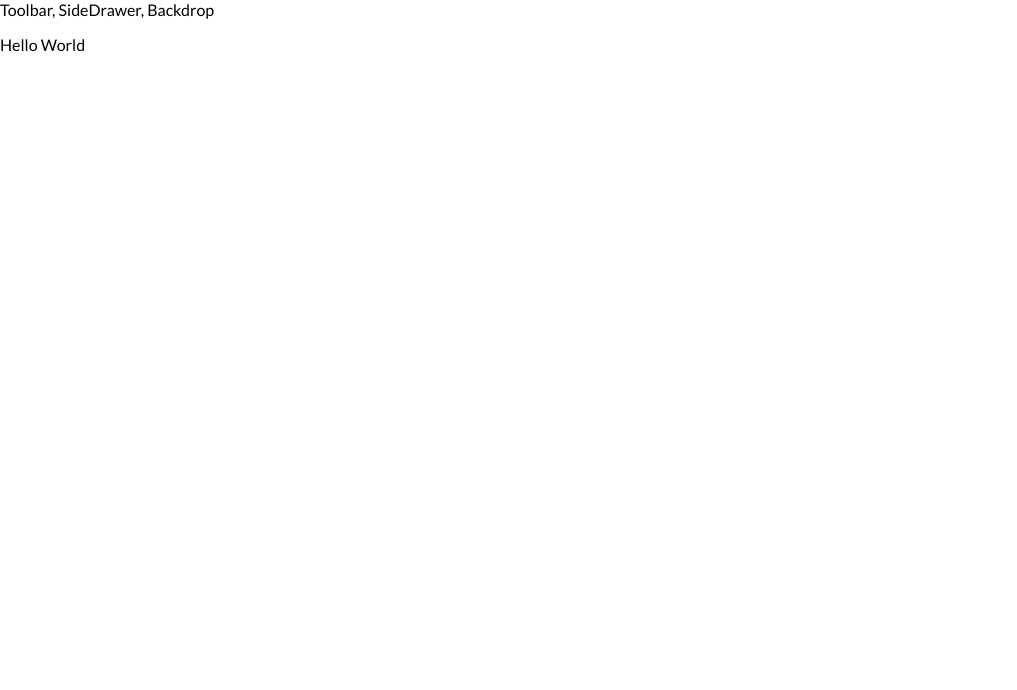
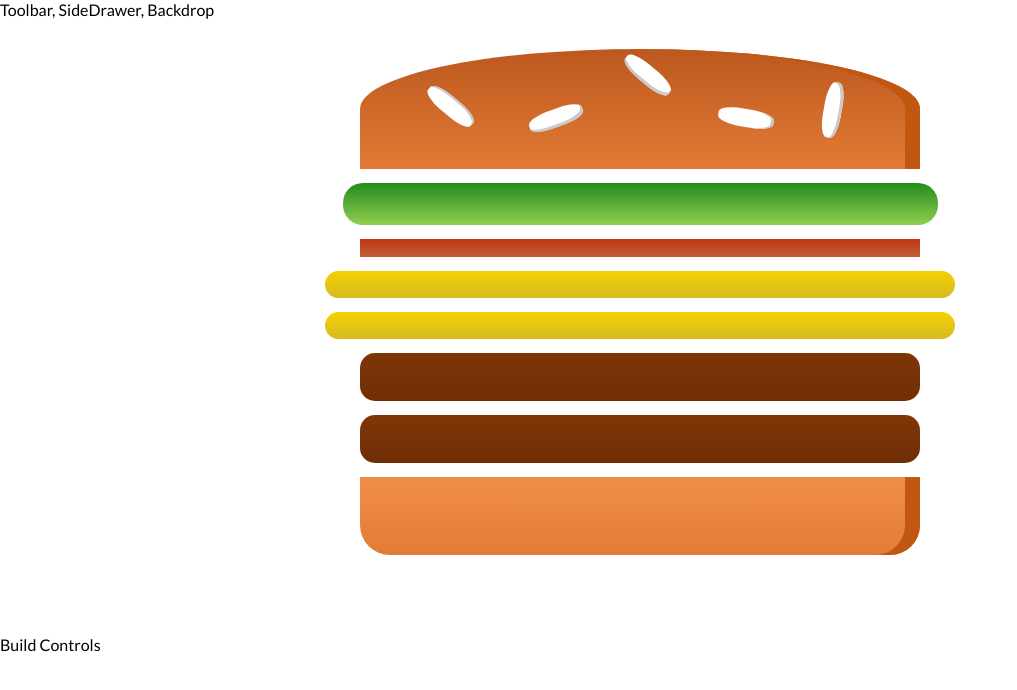
Before and after one commit to enguyen807/BurgerBuilder, a React app: page / in a window 1280 px wide. Shown: the top 690 px of the page, without its empty margins (0-1017 px from the left). Built offline with nearby package versions, Linux system fonts and the light colour scheme.

Commit message:
Add burger ingredients

```diff
--- a/package.json
+++ b/package.json
@@ -30,6 +30,7 @@
     "postcss-flexbugs-fixes": "3.2.0",
     "postcss-loader": "2.0.6",
     "promise": "8.0.1",
+    "prop-types": "^15.7.2",
     "react": "^16.10.0",
     "react-dev-utils": "^4.0.1",
     "react-dom": "^16.10.0",
--- a/src/App.js
+++ b/src/App.js
@@ -1,13 +1,14 @@
 import React, { Component } from "react";
 
 import Layout from "./components/Layout/Layout";
+import BurgerBuilder from "./containers/BurgerBuilder/BurgerBuilder"
 
 class App extends Component {
   render() {
     return (
       <div>
         <Layout>
-          <p>Hello World</p>
+          <BurgerBuilder/>
         </Layout>
       </div>
     );
--- /dev/null
+++ b/src/components/Burger/Burger.css
@@ -0,0 +1,30 @@
+.Burger {
+  width: 100%;
+  margin: auto;
+  height: 250px;
+  overflow: auto;
+  text-align: center;
+  font-weight: bold;
+  font-size: 1.2rem;
+}
+
+@media (min-width: 500px) and (min-height: 400px) {
+  .Burger {
+    width: 350px;
+    height: 300px;
+  }
+}
+
+@media (min-width: 500px) and (min-height: 401px) {
+  .Burger {
+    width: 450px;
+    height: 400px;
+  }
+}
+
+@media (min-width: 1000px) and (min-height: 700px) {
+  .Burger {
+    width: 700px;
+    height: 600px;
+  }
+}
--- /dev/null
+++ b/src/components/Burger/Burger.js
@@ -0,0 +1,24 @@
+import React from "react";
+
+import classes from "./Burger.css";
+import BurgerIngredients from "./BurgerIngredients/BurgerIngredients";
+
+const Burger = (props) => {
+  const transformedIngredients = Object.keys(props.ingredients)
+  .map((igKey) => {
+    return [...Array(props.ingredients[igKey])]
+    .map((_, i) => {
+      return <BurgerIngredients key={igKey + i} type={igKey} />;
+    });
+  });
+
+  return (
+    <div className={classes.Burger}>
+      <BurgerIngredients type="bread-top" />
+      {transformedIngredients}
+      <BurgerIngredients type="bread-bottom" />
+    </div>
+  );
+};
+
+export default Burger;
--- /dev/null
+++ b/src/components/Burger/BurgerIngredients/BurgerIngredients.css
@@ -0,0 +1,113 @@
+.BreadBottom {
+  height: 13%;
+  width: 80%;
+  background: linear-gradient(#F08E4A, #e27b36);
+  border-radius: 0 0 30px 30px;
+  box-shadow: inset -15px 0 #c15711;
+  margin: 2% auto;
+}
+
+.BreadTop {
+  height: 20%;
+  width: 80%;
+  background: linear-gradient(#bc581e, #e27b36);
+  border-radius: 50% 50% 0 0;
+  box-shadow: inset -15px 0 #c15711;
+  margin: 2% auto;
+  position: relative;
+}
+
+.Seeds1 {
+  width: 10%;
+  height: 15%;
+  position: absolute;
+  background-color: white;
+  left: 30%;
+  top: 50%;
+  border-radius: 40%;
+  transform: rotate(-20deg);
+  box-shadow: inset -2px -3px #c9c9c9;
+}
+
+.Seeds1:after {
+  content: "";
+  width: 100%;
+  height: 100%;
+  position: absolute;
+  background-color: white;
+  left: -170%;
+  top: -260%;
+  border-radius: 40%;
+  transform: rotate(60deg);
+  box-shadow: inset -1px 2px #c9c9c9;
+}
+
+.Seeds1:before {
+  content: "";
+  width: 100%;
+  height: 100%;
+  position: absolute;
+  background-color: white;
+  left: 180%;
+  top: -50%;
+  border-radius: 40%;
+  transform: rotate(60deg);
+  box-shadow: inset -1px -3px #c9c9c9;
+}
+
+.Seeds2 {
+  width: 10%;
+  height: 15%;
+  position: absolute;
+  background-color: white;
+  left: 64%;
+  top: 50%;
+  border-radius: 40%;
+  transform: rotate(10deg);
+  box-shadow: inset -3px 0 #c9c9c9;
+}
+
+.Seeds2:before {
+  content: "";
+  width: 100%;
+  height: 100%;
+  position: absolute;
+  background-color: white;
+  left: 150%;
+  top: -130%;
+  border-radius: 40%;
+  transform: rotate(90deg);
+  box-shadow: inset 1px 3px #c9c9c9;
+}
+
+
+.Meat {
+  width: 80%;
+  height: 8%;
+  background: linear-gradient(#7f3608, #702e05);
+  margin: 2% auto;
+  border-radius: 15px;
+}
+
+.Cheese {
+  width: 90%;
+  height: 4.5%;
+  margin: 2% auto;
+  background: linear-gradient(#f4d004, #d6bb22);
+  border-radius: 20px;
+}
+
+.Salad {
+  width: 85%;
+  height: 7%;
+  margin: 2% auto;
+  background: linear-gradient(#228c1d, #91ce50);
+  border-radius: 20px;
+}
+
+.Bacon {
+  width: 80%;
+  height: 3%;
+  background: linear-gradient(#bf3813, #c45e38);
+  margin: 2% auto;
+}
--- /dev/null
+++ b/src/components/Burger/BurgerIngredients/BurgerIngredients.js
@@ -0,0 +1,46 @@
+import React, { Component } from "react";
+import PropTypes from "prop-types";
+
+import classes from "./BurgerIngredients.css";
+
+class BurgerIngredients extends Component {
+  render() {
+    let ingredient = null;
+
+    switch (this.props.type) {
+      case "bread-bottom":
+        ingredient = <div className={classes.BreadBottom}></div>;
+        break;
+      case "bread-top":
+        ingredient = (
+          <div className={classes.BreadTop}>
+            <div className={classes.Seeds1}></div>
+            <div className={classes.Seeds2}></div>
+          </div>
+        );
+        break;
+      case "meat":
+        ingredient = <div className={classes.Meat}></div>;
+        break;
+      case "cheese":
+        ingredient = <div className={classes.Cheese}></div>;
+        break;
+      case "salad":
+        ingredient = <div className={classes.Salad}></div>;
+        break;
+      case "bacon":
+        ingredient = <div className={classes.Bacon}></div>;
+        break;
+      default:
+        ingredient = null;
+    }
+
+    return ingredient;
+  }
+}
+
+BurgerIngredients.propTypes = {
+  type: PropTypes.string.isRequired
+}
+
+export default BurgerIngredients;
--- /dev/null
+++ b/src/components/Layout/Layout.css
@@ -0,0 +1,3 @@
+.Content  {
+  margin-top: 16px;
+}
--- a/src/components/Layout/Layout.js
+++ b/src/components/Layout/Layout.js
@@ -1,11 +1,12 @@
 import React from "react";
 
 import Auxiliary from "../../hoc/Auxiliary";
+import classes from './Layout.css'
 
 const layout = (props) => (
   <Auxiliary>
     <div>Toolbar, SideDrawer, Backdrop</div>
-    <main>{props.children}</main>
+    <main className={classes.Content}>{props.children}</main>
   </Auxiliary>
 );
 
--- /dev/null
+++ b/src/containers/BurgerBuilder/BurgerBuilder.js
@@ -0,0 +1,33 @@
+import React, { Component } from "react";
+
+import Auxiliary from "../../hoc/Auxiliary";
+import Burger from "../../components/Burger/Burger";
+
+class BurgerBuilder extends Component {
+  // constructor(props) {
+  //   super(props);
+  //   this.state = {
+
+  //   }
+  // }
+
+  state = {
+    ingredients: {
+      salad: 1,
+      bacon: 1,
+      cheese: 2,
+      meat: 2
+    }
+  }
+
+  render() {
+    return (
+      <Auxiliary>
+        <Burger ingredients={this.state.ingredients}/>
+        <div>Build Controls</div>
+      </Auxiliary>
+    );
+  }
+}
+
+export default BurgerBuilder;
```
